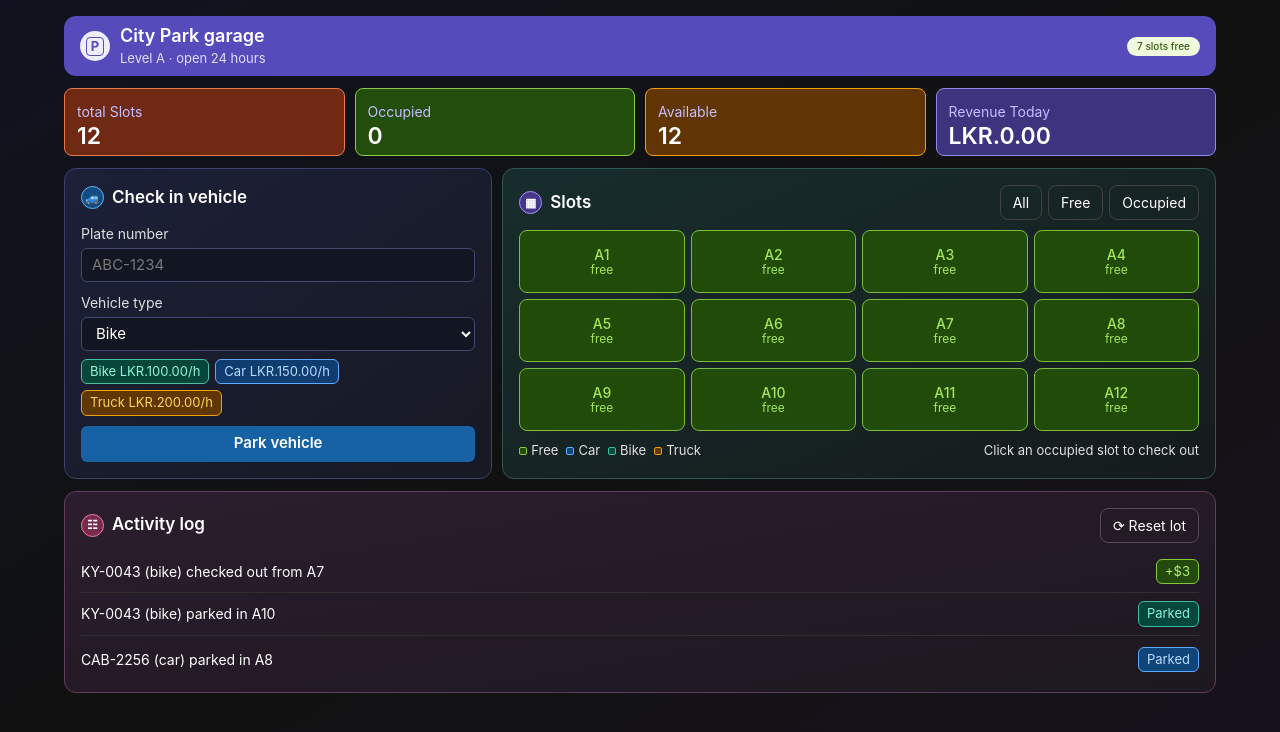
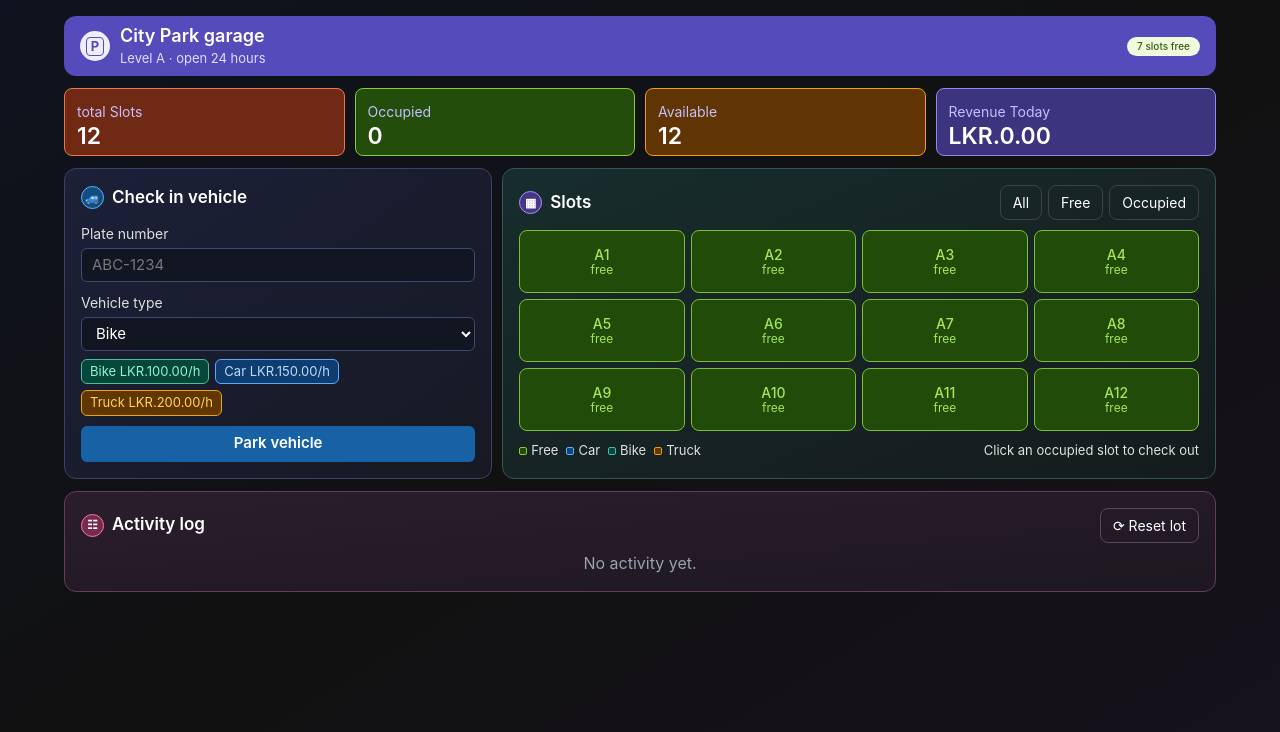
Before and after one commit to rohitha-kodikara/parking-lot-manager, a React (Vite) app: page / in a window 1280 px wide. Shown: the top 732 px of the page. Built offline with nearby package versions, Linux system fonts and the light colour scheme.

Commit message:
Added clear all function

```diff
--- a/src/components/ParkingLotManager.jsx
+++ b/src/components/ParkingLotManager.jsx
@@ -86,6 +86,7 @@ const ParkingLotManager = () => {
     const availableSlot = slots.find((slot) => slot.style === "free").id;
 
     const newObject = {
+      id: crypto.randomUUID(),
       plateNumber: vehicleInfo.plateNumber,
       vehicleType: vehicleInfo.vehicleType,
       parkingFee: parkingFees.find(
@@ -148,23 +149,25 @@ const ParkingLotManager = () => {
       (detail) => detail.slotId === selectedSlot.slotId,
     )?.parkingFee;
 
-    // Free slots have no vehicle to check out or fee to collect.
-    if (chargingFee === undefined) return;
+    if (selectedSlot.slotType === "free") {
+      return;
+    } else {
+      setTotalRevenue((previousRevenue) => previousRevenue + chargingFee);
+    }
 
-    setTotalRevenue((previousRevenue) => previousRevenue + chargingFee);
     setSlots((prev) => {
       return prev.map((slot) =>
         slot.id === selectedSlot.slotId ? { ...slot, style: "free" } : slot,
       );
     });
-    setParkingDetails((prev) => {
-      return [
-        ...prev,
-        (parkingDetails.find(
-          (detail) => detail.slotId === selectedSlot.slotId,
-        ).status = "Released"),
-      ];
-    });
+    //status updation
+    setParkingDetails((prev) =>
+      prev.map((detail) =>
+        detail.slotId === selectedSlot.slotId
+          ? { ...detail, status: "Released" }
+          : detail,
+      ),
+    );
   }
 
   const statsData = {
@@ -173,6 +176,13 @@ const ParkingLotManager = () => {
     availableSlots,
     totalRevenue,
   };
+
+  //clear all data
+  function clearAllData() {
+    setSlots(initialSlots);
+    setParkingDetails([]);
+    setTotalRevenue(0);
+  }
 
   return (
     <main className="min-h-screen bg-gradient-to-br from-[#10131f] via-[#111111] to-[#17121d] p-3 font-sans text-white sm:p-4">
@@ -196,7 +206,10 @@ const ParkingLotManager = () => {
           />
         </section>
 
-        <ActivityLog parkingDetails={parkingDetails} />
+        <ActivityLog
+          parkingDetails={parkingDetails}
+          clearAllData={clearAllData}
+        />
       </div>
     </main>
   );
--- a/src/components/activity-log/Activity.jsx
+++ b/src/components/activity-log/Activity.jsx
@@ -1,16 +1,38 @@
 const Activity = ({ item }) => {
   return (
+    <>
+      {item.status === "Parked" ? (
         <div
-      key={item.text}
-      className="flex min-h-[40px] items-center justify-between gap-3 border-b border-[#303030] py-2 last:border-b-0 last:pb-0"
+          key={item.id}
+          className="grid min-h-[40px] grid-cols-[minmax(0,1fr)_12rem_auto] items-center gap-3 border-b border-[#303030] py-2 last:border-b-0 last:pb-0"
         >
-      <span className="text-[14px]">{item.text}</span>
+          <span className="text-[14px]">{`${item.plateNumber} (${item.vehicleType}) parked in ${item.slotId}`}</span>
+          <span className="whitespace-nowrap text-left text-[13px] tabular-nums">
+            {item.checkInTime}
+          </span>
           <span
             className={`shrink-0 rounded-md border px-2 py-0.5 text-[13px] ${item.color === "lime" ? "border-[#84c837] bg-[#244b0d] text-[#b2ed70]" : item.color === "teal" ? "border-[#39bea4] bg-[#06473d] text-[#8bf0db]" : "border-[#5baaff] bg-[#104579] text-[#b9dcff]"}`}
           >
-        {item.label}
+            {item.status === "Parked" ? "Parked" : ""}
           </span>
         </div>
+      ) : (
+        <div
+          key={item.id}
+          className="grid min-h-[40px] grid-cols-[minmax(0,1fr)_12rem_auto] items-center gap-3 border-b border-[#303030] py-2 last:border-b-0 last:pb-0"
+        >
+          <span className="text-[14px]">{`${item.plateNumber} (${item.vehicleType}) checked out from ${item.slotId}`}</span>
+          <span className="whitespace-nowrap text-left text-[13px] tabular-nums">
+            {item.checkInTime}
+          </span>
+          <span
+            className={`shrink-0 rounded-md border px-2 py-0.5 text-[13px] ${item.color === "lime" ? "border-[#84c837] bg-[#244b0d] text-[#b2ed70]" : item.color === "teal" ? "border-[#39bea4] bg-[#06473d] text-[#8bf0db]" : "border-[#5baaff] bg-[#104579] text-[#b9dcff]"}`}
+          >
+            {item.status === "Released" ? item.parkingFee.toFixed(2) : ""}
+          </span>
+        </div>
+      )}
+    </>
   );
 };
 
--- a/src/components/activity-log/ActivityHeader.jsx
+++ b/src/components/activity-log/ActivityHeader.jsx
@@ -1,4 +1,4 @@
-const ActivityHeader = () => {
+const ActivityHeader = ({ clearAllData }) => {
   return (
     <div className="mb-2 flex items-center justify-between">
       <h2 className="flex items-center gap-2 text-[17px] font-semibold">
@@ -7,7 +7,10 @@ const ActivityHeader = () => {
         </span>
         Activity log
       </h2>
-      <button className="rounded-lg border border-[#594957] px-3 py-1.5 text-[14px]">
+      <button
+        onClick={clearAllData}
+        className="cursor-pointer rounded-lg border border-[#594957] px-3 py-1.5 text-[14px]"
+      >
         ⟳ Reset lot
       </button>
     </div>
--- a/src/components/activity-log/ActivityLog.jsx
+++ b/src/components/activity-log/ActivityLog.jsx
@@ -3,14 +3,16 @@ import { activity } from "../../data/data";
 
 import ActivityHeader from "./ActivityHeader";
 
-const ActivityLog = ({ parkingDetails }) => {
+const ActivityLog = ({ parkingDetails, clearAllData }) => {
   return (
     <section className="rounded-xl border border-[#633d5d] bg-gradient-to-br from-[#2b1d2d] to-[#1d1820] p-4">
-      <ActivityHeader />
+      <ActivityHeader clearAllData={clearAllData} />
       <div>
-        {activity.map((item, index) => (
-          <Activity key={index} item={item} />
-        ))}
+        {parkingDetails.length > 0 ? (
+          parkingDetails.map((item) => <Activity key={item.id} item={item} />)
+        ) : (
+          <p className="text-center text-gray-400">No activity yet.</p>
+        )}
       </div>
     </section>
   );
--- a/src/components/slots-dashboard/Slot.jsx
+++ b/src/components/slots-dashboard/Slot.jsx
@@ -16,7 +16,7 @@ const Slot = ({ slot, parkingDetails, onReleaseSlot }) => {
     <div
       onClick={() => onReleaseSlot({ slotId: slot.id, slotType: slot.style })}
       key={slot.id}
-      className={`flex h-[63px] flex-col items-center justify-center rounded-lg border text-center leading-[15px]
+      className={`cursor-pointer flex h-[63px] flex-col items-center justify-center rounded-lg border text-center leading-[15px]
         ${statusStyles[slot.style]}`}
     >
       <span className="text-[14px] font-medium">{slot.id}</span>
```
Lines whose indentation alone changed are shown as unchanged.
